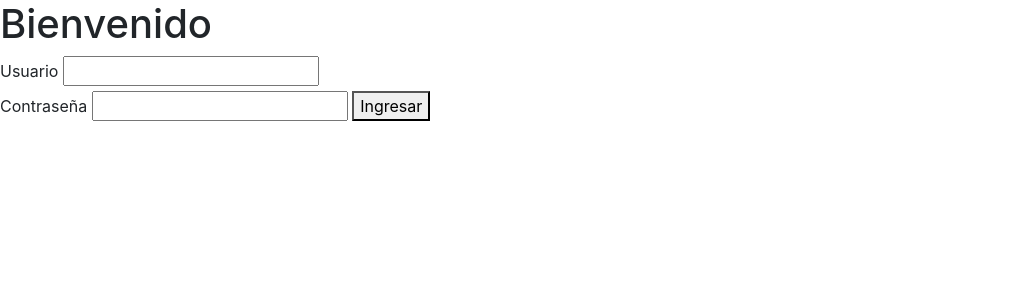
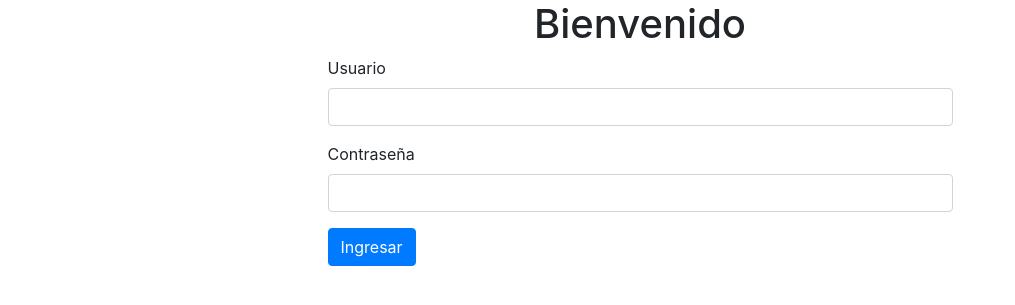
Before and after one commit to xDeathgaze1/inventarioPHP, a PHP site: page / in a window 1280 px wide. Shown: the top 305 px of the page, without its empty margins (0-1015 px from the left). Run offline with PHP 8.4, Linux system fonts and the light colour scheme.

Commit message:
implementado php

```diff
--- a/index.php
+++ b/index.php
@@ -1,5 +1,7 @@
 <?php
-
+    if(isset($_POST['usuario'])){
+        echo $_POST['usuario'];
+    }
 ?>
 <!DOCTYPE html>
 <html lang="en">
@@ -12,15 +14,25 @@
     <script src="JS/jquery-3.6.4.min.js" type="text/javascript"></script>
     <script src="JS/bootstrap.min.js" type="text/javascript"></script>
 </head>
+
 <body>
-    <h1> Bienvenido </h1>
-    <form>
-        <label for="usuario">Usuario</label>
-        <input type="text" name="usuario" id="usuario">
-        <br>
-        <label for="password">Contraseña</label>
-        <input type="password" name="password" id="password">
-        <button>Ingresar</button>
-    </form>
+
+    <h1 class="text-center"> Bienvenido </h1>
+    <div class="row">
+        <div class="mx-auto col-10 col-md-8 col-lg-6">
+            <form method="post" action="<?php echo $_SERVER['PHP_SELF']; ?>">
+                <div class="form-group">
+                    <label for="usuario">Usuario</label>
+                    <input class="form-control" type="text" name="usuario" id="usuario">
+                </div>
+                <div class="form-group">
+                    <label for="password">Contraseña</label>
+                    <input class="form-control" type="password" name="password" id="password">
+                </div>
+                <button type="submit" class="btn btn-primary">Ingresar</button>
+            </form>
+        </div>
+    </div>
+
 </body>
 </html>
```
